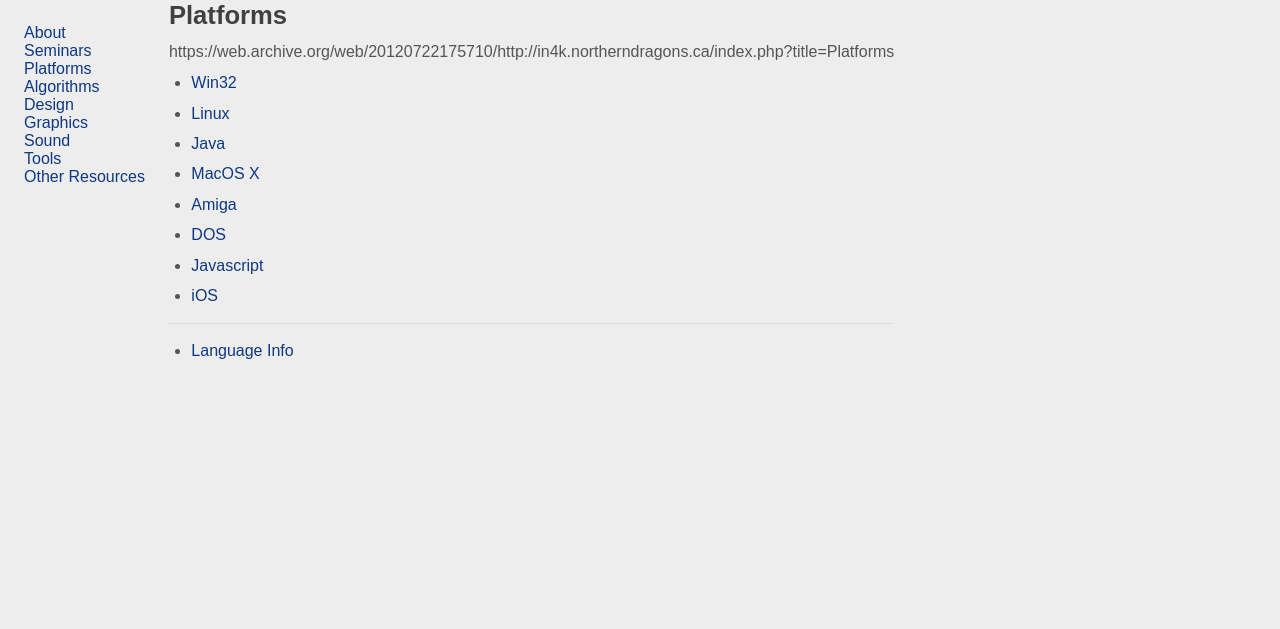
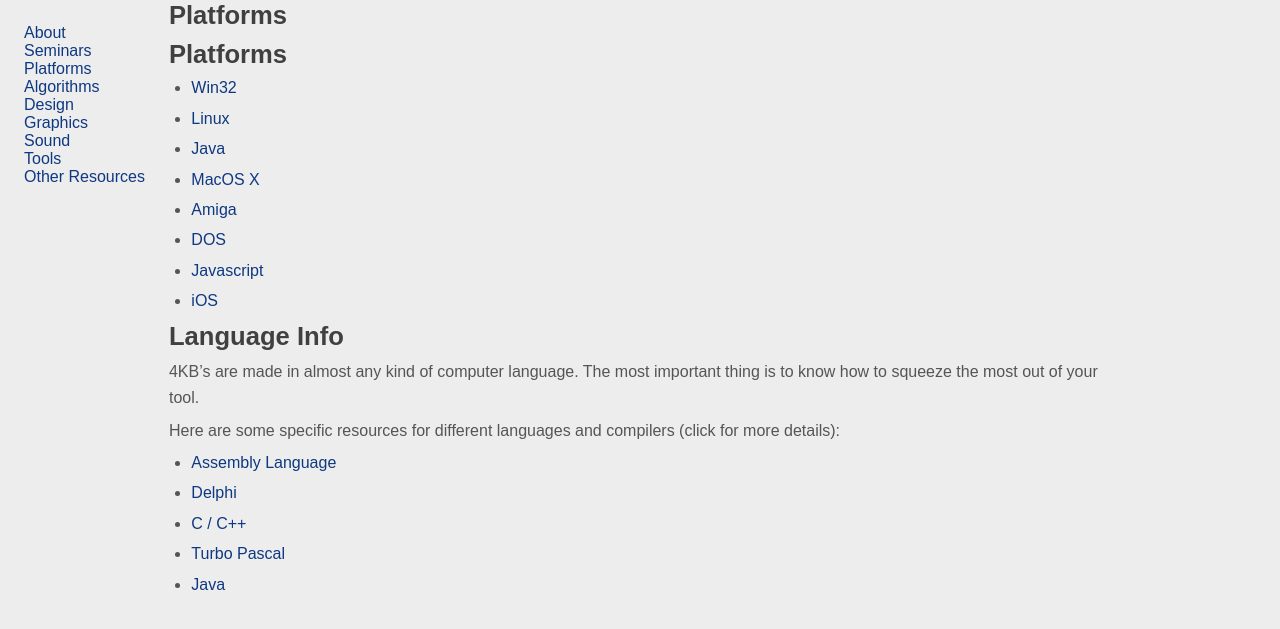
Before and after one commit to in4k/in4k.github.io, a Jekyll site: the page built from wiki/platforms.markdown, in a window 1280 px wide. Shown: the top 629 px of the page. Built offline with Jekyll 4.4.1, drawn with Linux system fonts in a browser that asks for light colours; some web fonts are replaced.

Commit message:
Update platforms.markdown

```diff
--- a/wiki/platforms.markdown
+++ b/wiki/platforms.markdown
@@ -14,6 +14,14 @@
 * [Javascript](javascript)
 * [iOS](ios)
 
-***
+# Language Info
 
-* [Language Info](language-info)
+4KB's are made in almost any kind of computer language. The most important thing is to know how to squeeze the most out of your tool.
+
+Here are some specific resources for different languages and compilers (click for more details):
+
+*   [Assembly Language](assembly-language)
+*   [Delphi](delphi)
+*   [C / C++](c-cpp)
+*   [Turbo Pascal](turbo_pascal)
+*   [Java](java)
```
Also changed, not shown: other parts of wiki/platforms.markdown (+1 -1 lines).
